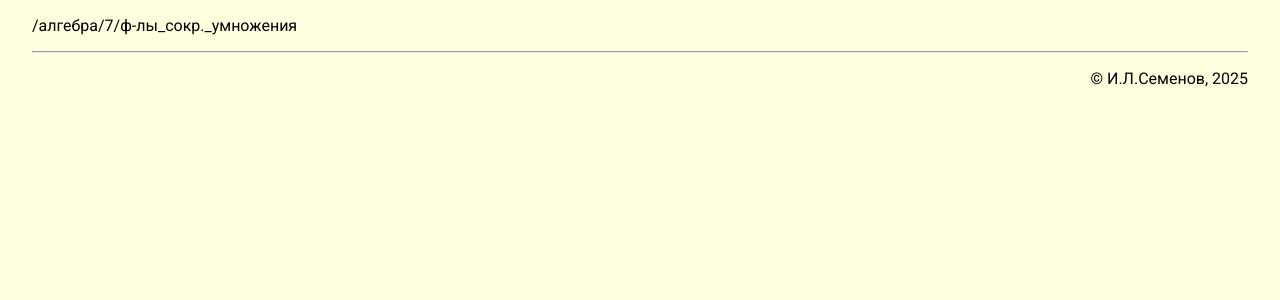
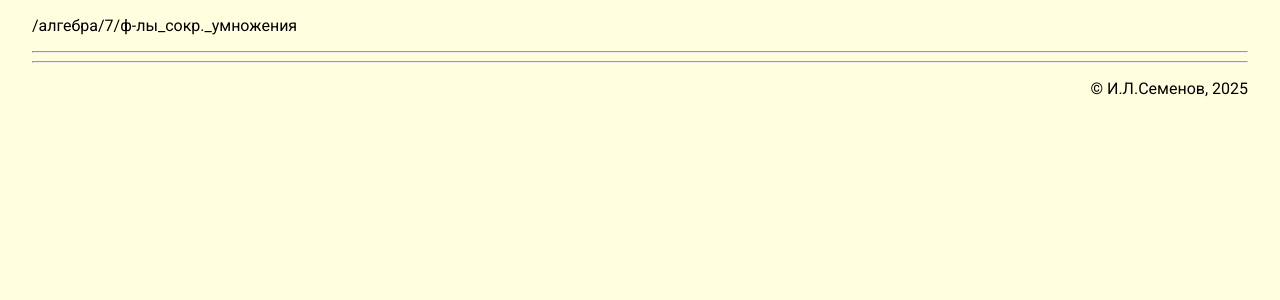
Before and after one commit to igorlsemenov/math, a Jekyll site: the page built from алгебра/7/ф-лы_сокр._умножения.md, in a window 1280 px wide. Shown: the top 300 px of the page. Built offline with Jekyll 4.4.1, drawn with Linux system fonts in a browser that asks for light colours.

Commit message:
Update ф-лы_сокр._умножения.md

```diff
--- a/алгебра/7/ф-лы_сокр._умножения.md
+++ b/алгебра/7/ф-лы_сокр._умножения.md
@@ -4,12 +4,13 @@ title: Ф-лы сокр. умножения
 ---
 
 {% assign page_url = page.url | url_decode %}
+{% assign page_url = page_url + '/' %}
 {{ page_url }}
-
+<hr />
 {% for p in site.pages %}
   {% assign p_dir = p.dir | url_decode %}
   {% if page_url == p_dir %}
     {{ p.title }}
-    {{ p.url  | url_decode }}
+    {{ p.url }}
   {% endif %}
 {% endfor %}
```
